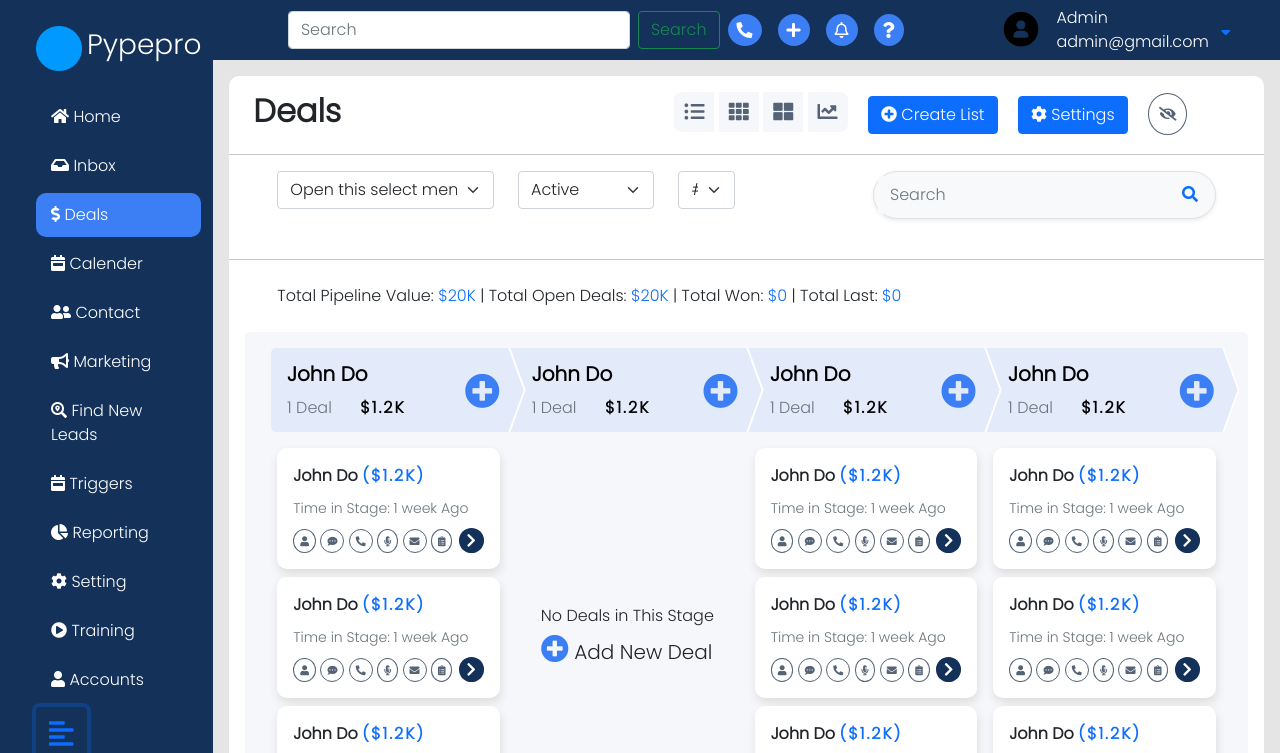
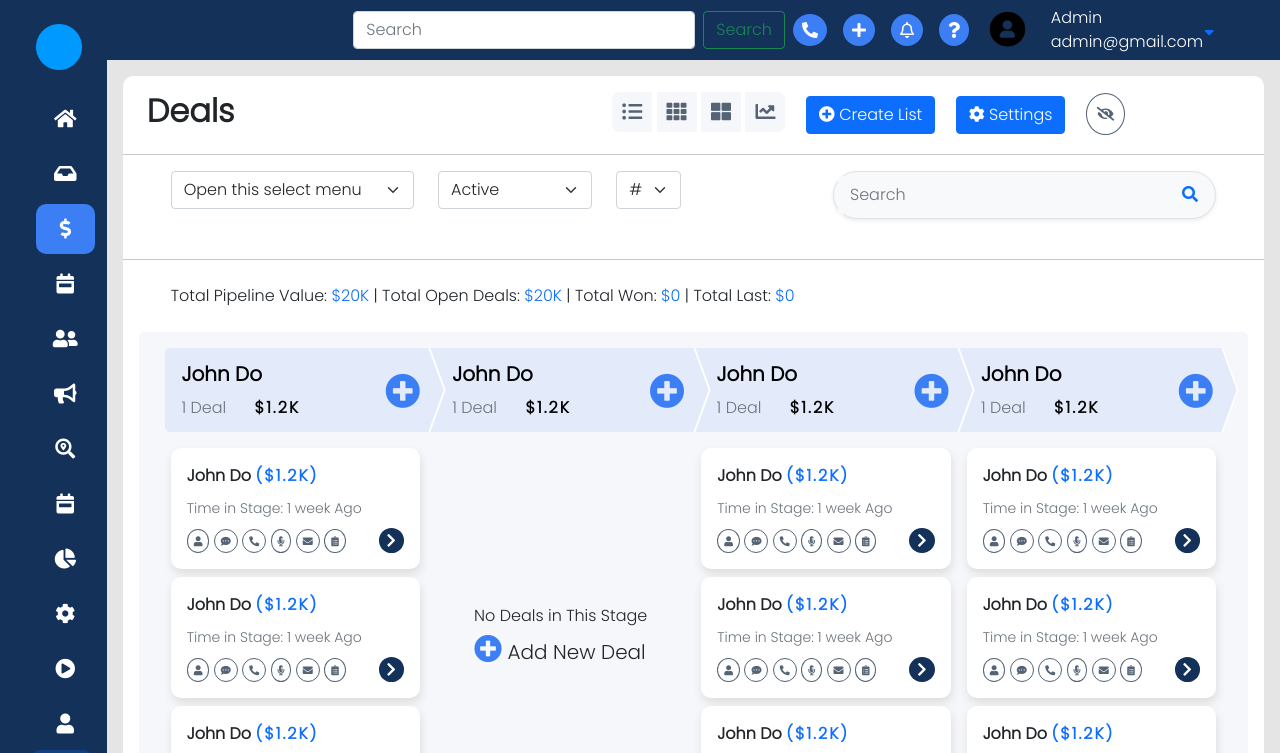
Before and after one commit to Mahadi92/PypeproDashboard, a plain HTML site: page index.html in a window 1280 px wide. Both pictures are taken after a click on the button 61 px from the left and 735 px from the top of the page. Shown: the top 753 px of the page. Drawn offline with nearby package versions, Linux system fonts and the light colour scheme.

Commit message:
Sidebar toggle done

```diff
--- a/index.html
+++ b/index.html
@@ -34,46 +34,46 @@
                     <div class="sidebar-header pt-4 ps-4">
                         <a class="navbar-brand brand-icon" href="#"><img src="./images/logo.png" class="img-fluid"
                                 alt="">
-                            <span class="fs-3 text-white">Pypepro</span>
+                            <span class="fs-3 text-white brand-name">Pypepro</span>
                         </a>
 
                     </div>
                     <ul class="list-unstyled components py-4 ps-4 sidebar-item">
                         <li>
-                            <a href="#"><i class="fas fa-home"></i> Home</a>
+                            <a href="#"><i class="fas fa-home"></i> <span>Home</span></a>
                         </li>
                         <li>
-                            <a href="#"><i class="fas fa-inbox"></i> Inbox</a>
+                            <a href="#"><i class="fas fa-inbox"></i> <span>Inbox</span></a>
                         </li>
                         <li class="active">
-                            <a href="#"><i class="fas fa-dollar-sign"></i> Deals</a>
+                            <a href="#"><i class="fas fa-dollar-sign"></i> <span>Deals</span></a>
                         </li>
                         <li>
-                            <a href="#"><i class="fas fa-calendar-week"></i> Calender</a>
+                            <a href="#"><i class="fas fa-calendar-week"></i> <span>Calender</span></a>
                         </li>
                         <li>
-                            <a href="#"><i class="fas fa-user-friends"></i> Contact</a>
+                            <a href="#"><i class="fas fa-user-friends"></i> <span>Contact</span></a>
                         </li>
                         <li>
-                            <a href="#"><i class="fas fa-bullhorn"></i> Marketing</a>
+                            <a href="#"><i class="fas fa-bullhorn"></i> <span>Marketing</span></a>
                         </li>
                         <li>
-                            <a href="#"><i class="fas fa-search-location"></i> Find New Leads</a>
+                            <a href="#"><i class="fas fa-search-location"></i> <span>Find New Leads</span></a>
                         </li>
                         <li>
-                            <a href="#"><i class="fas fa-calendar-week"></i> Triggers</a>
+                            <a href="#"><i class="fas fa-calendar-week"></i> <span>Triggers</span></a>
                         </li>
                         <li>
-                            <a href="#"><i class="fas fa-chart-pie"></i> Reporting</a>
+                            <a href="#"><i class="fas fa-chart-pie"></i> <span>Reporting</span></a>
                         </li>
                         <li>
-                            <a href="#"><i class="fas fa-cog"></i> Setting</a>
+                            <a href="#"><i class="fas fa-cog"></i> <span>Setting</span></a>
                         </li>
                         <li>
-                            <a href="#"><i class="fas fa-play-circle"></i> Training</a>
+                            <a href="#"><i class="fas fa-play-circle"></i> <span>Training</span></a>
                         </li>
                         <li>
-                            <a href="#"><i class="fas fa-user"></i> Accounts</a>
+                            <a href="#"><i class="fas fa-user"></i> <span>Accounts</span></a>
                         </li>
                         <button type="button" id="sidebarCollapse" class="btn fs-3 text-primary">
                             <i class="fas fa-align-left"></i>
@@ -82,7 +82,7 @@
                 </nav>
             </div>
 
-            <div class="col-md-10 p-0 m-0" style="background: #E5E5E5">
+            <div class="col-md-10 main-content p-0 m-0" style="background: #E5E5E5">
 
                 <!-- --------- Header Navbar ---------- -->
                 <nav class="navbar navbar-expand-lg navbar-custom bg-custom">
@@ -114,18 +114,18 @@
                                 <li class="nav-item">
                                     <a class="nav-link" href="#"><i class="fas fa-question nav-icon"></i></a>
                                 </li>
-                                <li class="nav-item me-4 dropdown">
+                                <li class="nav-item me-4 dropdown" style="width: 255px">
                                     <a class="nav-link" href="#" role="button" data-bs-toggle="dropdown"
                                         aria-expanded="false">
                                         <div class="row d-flex justify-content-end align-items-center">
-                                            <div class="col-2">
+                                            <div class="col-3 d-flex justify-content-end">
                                                 <img src="./images/profile.png" class="profile" alt="">
                                             </div>
-                                            <div class="col-6 text-white">
+                                            <div class="col-7 text-white">
                                                 <span>Admin</span>
                                                 <span>admin@gmail.com</span>
                                             </div>
-                                            <div class="col-1">
+                                            <div class="col-2">
                                                 <i class="fas fa-sort-down"></i>
                                             </div>
                                         </div>
@@ -573,8 +573,19 @@
                     <!-- ---------- Action section --------- -->
 
                     <section>
-                        <div class="action">
-                            <h5 class="delete"> <i class="far fa-trash-alt"></i> Delete</h5>
+                        <div class="action row px-3">
+                            <div class="col-md-3">
+                                <h5 class="action-delete text-center"> <i class="far fa-trash-alt"></i> Delete</h5>
+                            </div>
+                            <div class="col-md-3">
+                                <h5 class="action-win text-center"> <i class="fas fa-trophy"></i> Win</h5>
+                            </div>
+                            <div class="col-md-3">
+                                <h5 class="action-lost text-center"> <i class="fas fa-sad-tear"></i> Lost</h5>
+                            </div>
+                            <div class="col-md-3">
+                                <h5 class="action-pipeline text-center"> <i class="far fa-trash-alt"></i> Pipeline</h5>
+                            </div>
                         </div>
                     </section>
 
@@ -592,6 +603,7 @@
     <script src="https://cdn.jsdelivr.net/npm/bootstrap@5.0.1/dist/js/bootstrap.bundle.min.js"
         integrity="sha384-gtEjrD/SeCtmISkJkNUaaKMoLD0//ElJ19smozuHV6z3Iehds+3Ulb9Bn9Plx0x4"
         crossorigin="anonymous"></script>
+    <script src="./script.js"></script>
 </body>
 
 </html>
--- /dev/null
+++ b/script.js
@@ -0,0 +1,10 @@
+document.getElementById('sidebarCollapse').addEventListener('click', () => {
+    document.getElementById('sidebar').classList.toggle('collapsed')
+    document.querySelector('.brand-name').classList.toggle('d-none')
+    document.querySelector('.sidebar-header').classList.toggle('m-auto')
+    document.querySelector('.sidebar-custom').classList.toggle('col-md-2')
+    document.querySelector('.sidebar-custom').classList.toggle('col-md-1')
+    document.querySelector('.main-content').classList.toggle('col-md-10')
+    document.querySelector('.main-content').classList.toggle('col-md-11')
+
+})
--- a/style.css
+++ b/style.css
@@ -58,6 +58,15 @@ body{
     text-decoration: none;
     font-size: 16px;
     color: #fff;
+}
+.collapsed .sidebar-item li{
+    text-align: center;
+}
+.collapsed .sidebar-item li a{
+    font-size: 20px;
+}
+.collapsed .sidebar-item li a span{
+    display: none;
 }
 .content-section{
     background: #fff;
@@ -191,8 +200,23 @@ body{
 
 /* //// Action section ///// */
 .action h5{
+    padding: 5px 20px;
+    border-radius: 5px;
+    cursor: pointer;
+}
+.action-delete{
     color: #FF5858;
     border: 1px solid #FF5858;
-    padding: 5px 20px;
-
 }
+.action-win{
+    color: #6FCF97;
+    border: 1px solid #6FCF97;
+}
+.action-lost{
+    color: #FF5858;
+    border: 1px solid #FF5858;
+}
+.action-pipeline{
+    color: #FFB053;
+    border: 1px solid #FF5858;
+}
```
